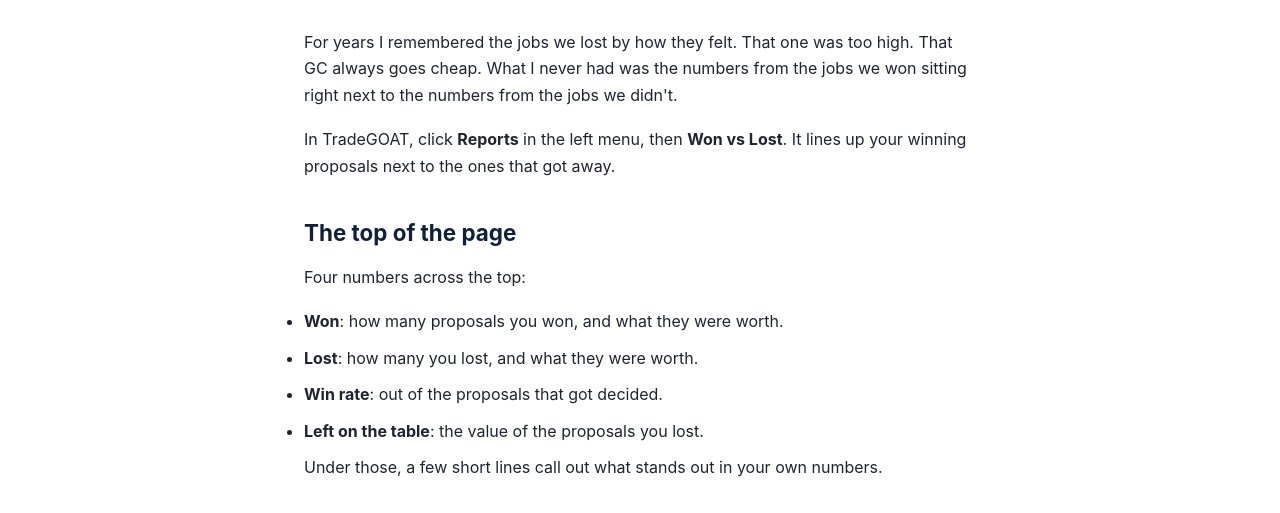
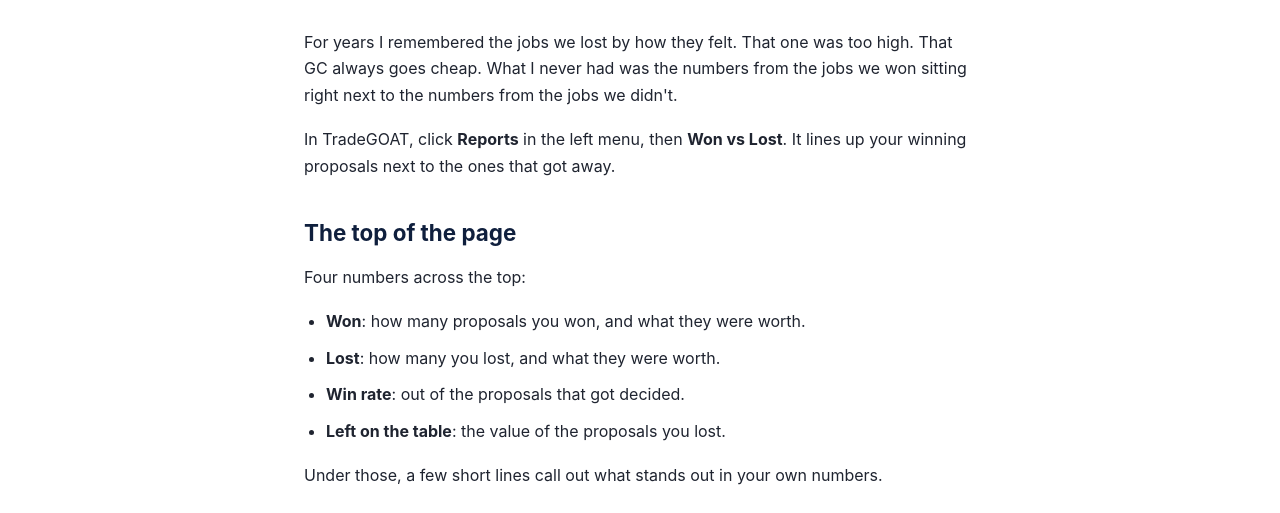
Before and after one commit to EEC-OPPS/tradegoat-site, a plain HTML site: page scheduled/2026-11-19/won-vs-lost-what-your-winning-proposals-have-in-common.html in a window 1280 px wide. Shown: the part 273-786 px from the top of the page. Drawn offline with Linux system fonts and the light colour scheme; a script that the page names is missing.

Commit message:
Won vs Lost post: indent its bullet lists
Co-Authored-By: Claude Opus 5.5 <noreply@anthropic.com>

```diff
--- a/scheduled/2026-11-19/won-vs-lost-what-your-winning-proposals-have-in-common.html
+++ b/scheduled/2026-11-19/won-vs-lost-what-your-winning-proposals-have-in-common.html
@@ -28,7 +28,7 @@
     .byline { color:var(--muted); font-size:14px; margin-bottom:32px; }
     article h2 { font-size:1.4rem; color:var(--navy); margin:36px 0 12px; }
     article p { margin:0 0 18px; }
-    article ol { margin:0 0 18px 22px; }
+    article ol, article ul { margin:0 0 18px 22px; }
     article li { margin:0 0 10px; }
     .callout { background:#fff7ed; border-left:4px solid var(--gold); padding:16px 20px; border-radius:0 8px 8px 0; margin:24px 0; }
     .cta { background:var(--navy); color:#fff; border-radius:14px; padding:28px; text-align:center; margin:40px 0 0; }
```
